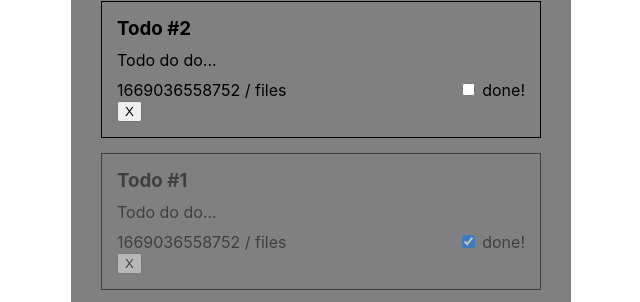
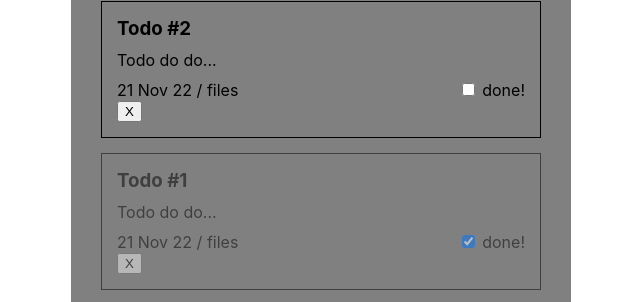
Before and after one commit to mikitachyzhyk/test-womanup, a React app: page / in a window 1280 px wide. Shown: the part 457-759 px from the top of the page, without its empty margins (319-959 px from the left). Built offline with nearby package versions, Linux system fonts and the light colour scheme.

Commit message:
added dayjs

```diff
--- a/package.json
+++ b/package.json
@@ -19,6 +19,7 @@
     "case-sensitive-paths-webpack-plugin": "^2.4.0",
     "css-loader": "^6.5.1",
     "css-minimizer-webpack-plugin": "^3.2.0",
+    "dayjs": "^1.11.6",
     "dotenv": "^10.0.0",
     "dotenv-expand": "^5.1.0",
     "eslint": "^8.3.0",
--- a/src/components/TaskListItem.js
+++ b/src/components/TaskListItem.js
@@ -1,4 +1,5 @@
 import { useState } from 'react'
+import dayjs from 'dayjs'
 
 function TaskListItem({
   id,
@@ -29,7 +30,7 @@ function TaskListItem({
       <p>{text}</p>
       <div className="taskListItemBottom">
         <div>
-          <span>{date}</span> / <span>files</span>
+          <span>{dayjs(date).format('DD MMM YY')}</span> / <span>files</span>
         </div>
         <label>
           <input type="checkbox" checked={done} onChange={handleDoneChange} />{' '}
```
Also changed, not shown: 1 other file (tests, documents, lock files or other folders).
